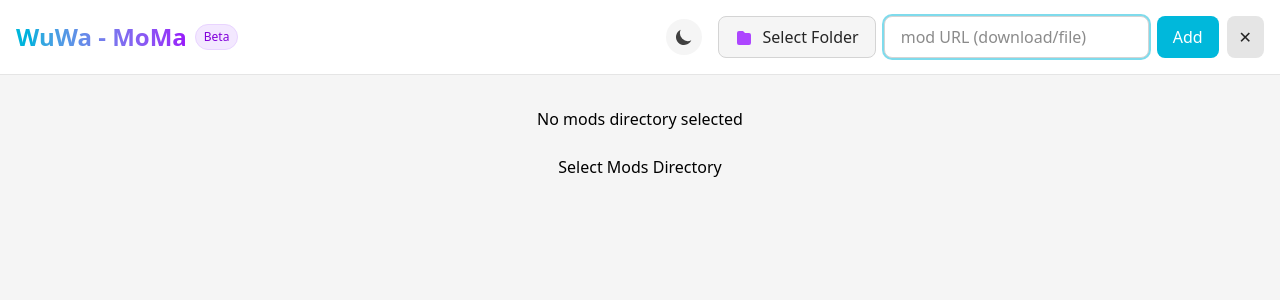
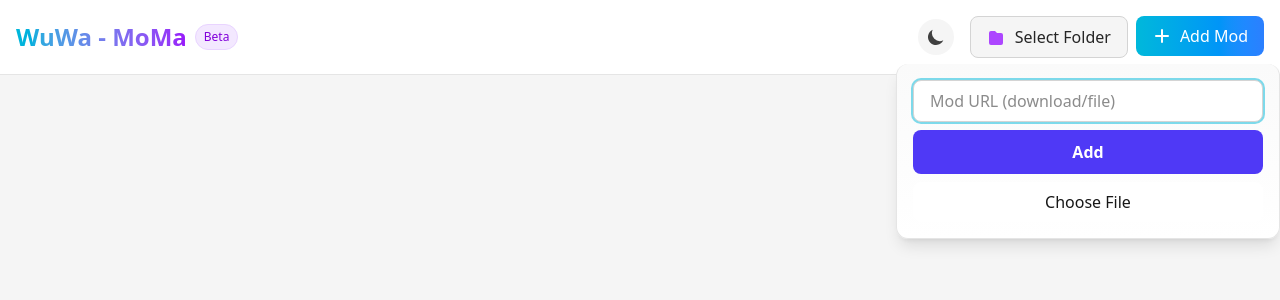
Before and after one commit to AymanLyesri/wuwa-mod-manager, a React (Vite) app: page / in a window 1280 px wide. Both pictures are taken after a click on the button "Add Mod". Shown: the top 300 px of the page. Built offline with nearby package versions, Linux system fonts and the light colour scheme.

Commit message:
add mod from folder, tweaks

```diff
--- a/src-tauri/capabilities/default.json
+++ b/src-tauri/capabilities/default.json
@@ -7,7 +7,14 @@
   ],
   "permissions": [
     "core:default",
-    "dialog:default",
+    {
+      "identifier": "dialog:default",
+      "allow": [
+        {
+          "path": "**/*"
+        }
+      ]
+    },
     {
       "identifier": "fs:default",
       "allow": [
--- a/src/App.tsx
+++ b/src/App.tsx
@@ -4,8 +4,7 @@ import { Mod } from './interfaces/Mod.interface';
 import { getFolderContents } from './services/folder.service';
 import Header from './components/Header';
 import ModInfoPanel from './components/ModInfoPanel';
-import { open } from '@tauri-apps/plugin-dialog';
-import { deleteMod, downloadMod, setModInfo } from './services/mod.service';
+import { deleteMod, setModInfo } from './services/mod.service';
 import { Spinner } from './components/Spinner';
 import { AnimatePresence } from 'framer-motion';
 import { ToastContainer } from 'react-toastify';
@@ -49,12 +48,6 @@ const App: React.FC = () => {
     setIsPanelOpen(false);
   };
 
-  const handleDownloadMod = (url: string) => {
-    downloadMod(url, modDirPath).finally(() => {
-      fetchMods();
-    });
-  }
-
   const handleModsDelete = async (mod: Mod[]) => {
     mod.forEach((mod) => {
       deleteMod(mod).finally(() => {
@@ -65,30 +58,11 @@ const App: React.FC = () => {
     })
   }
 
-  // Then add this function to your App component
-  const handleSelectFolder = async () => {
-    try {
-      const file = await open({
-        multiple: false,
-        directory: true,
-      });
-
-      if (file) {
-        const selectedPath = file as string;
-        setModDirPath(selectedPath);
-        localStorage.setItem('modDirPath', selectedPath); // Save the path to localStorage
-        fetchMods(); // Fetch mods after selecting the folder
-      }
-    } catch (error) {
-      console.error('Error selecting folder:', error);
-    }
-  };
-
   return (
     <div className=" h-screen overflow-hidden bg-neutral-100 dark:bg-neutral-900 text-black dark:text-white flex flex-col">
       <Header
-        onAddMod={handleDownloadMod}
-        onSelectFolder={handleSelectFolder}
+        refreshMods={fetchMods}
+        setModDirPath={setModDirPath}
       />
       <Spinner />
       <div className="flex flex-1 overflow-hidden relative">
@@ -105,13 +79,13 @@ const App: React.FC = () => {
               />
             ) : (
               <div className="text-center p-8">
-                <p className=" mb-4">No mods directory selected</p>
+                {/* <p className=" mb-4">No mods directory selected</p>
                 <button
                   onClick={handleSelectFolder}
                   className="px-4 py-2  rounded"
                 >
                   Select Mods Directory
-                </button>
+                </button> */}
               </div>
             )}
           </AnimatePresence>
--- a/src/components/Header.tsx
+++ b/src/components/Header.tsx
@@ -1,12 +1,15 @@
+import { Popover, PopoverButton, PopoverPanel } from '@headlessui/react';
 import React, { useState, useEffect } from 'react';
+import { STYLE } from '../constants/styling.constant';
+import { addMod, downloadMod } from '../services/mod.service';
+import { open } from '@tauri-apps/plugin-dialog';
 
 interface HeaderProps {
-    onAddMod: (url: string) => void;
-    onSelectFolder: () => void;
+    refreshMods: () => void;
+    setModDirPath: (path: string) => void;
 }
 
-const Header: React.FC<HeaderProps> = ({ onAddMod, onSelectFolder }) => {
-    const [addModExpanded, setAddModExpanded] = useState(false);
+const Header: React.FC<HeaderProps> = ({ refreshMods, setModDirPath }) => {
     const [modUrl, setModUrl] = useState('');
     const [darkMode, setDarkMode] = useState(() => {
         // Check localStorage for user preference or use system preference
@@ -29,11 +32,54 @@ const Header: React.FC<HeaderProps> = ({ onAddMod, onSelectFolder }) => {
         }
     }, [darkMode]);
 
-    const handleAddMod = () => {
-        if (modUrl.trim()) {
-            onAddMod(modUrl);
+    // Then add this function to your App component
+    const handleSelectFolder = async () => {
+        try {
+            const file = await open({
+                multiple: false,
+                directory: true,
+            });
+
+            if (file) {
+                const selectedPath = file as string;
+                setModDirPath(selectedPath);
+                localStorage.setItem('modDirPath', selectedPath); // Save the path to localStorage
+                refreshMods(); // Refresh mods after selecting a new folder
+            }
+        } catch (error) {
+            console.error('Error selecting folder:', error);
+        }
+    };
+
+    const handleDownloadMod = () => {
+        const modDirPath = localStorage.getItem('modDirPath');
+        if (modUrl.trim() && modDirPath) {
+            downloadMod(modUrl, modDirPath).finally(() => {
                 setModUrl('');
-            setAddModExpanded(false);
+                refreshMods();
+            }
+            );
+        }
+
+
+    };
+
+    const handleAddMod = async () => {
+        try {
+            const file = await open({
+                multiple: false,
+                directory: true,
+            });
+
+            if (file) {
+                const modDirPath = localStorage.getItem('modDirPath') || '';
+                const selectedPath = file as string;
+                addMod(selectedPath, modDirPath).finally(() => {
+                    refreshMods(); // Refresh mods after selecting a new folder
+                });
+            }
+        } catch (error) {
+            console.error('Error selecting folder:', error);
         }
     };
 
@@ -68,10 +114,10 @@ const Header: React.FC<HeaderProps> = ({ onAddMod, onSelectFolder }) => {
                         )}
                     </button>
 
-                    {/* Actions */}
                     <div className="flex flex-col sm:flex-row gap-2">
+                        {/* Select Folder Button */}
                         <button
-                            onClick={onSelectFolder}
+                            onClick={handleSelectFolder}
                             className="flex items-center gap-2 px-4 py-2 bg-neutral-100 dark:bg-neutral-800 hover:bg-neutral-200 dark:hover:bg-neutral-700/90 border border-neutral-300 dark:border-neutral-700 rounded-lg text-neutral-800 dark:text-neutral-200 hover:text-neutral-900 dark:hover:text-white transition-all hover:shadow-lg hover:-translate-y-0.5 active:translate-y-0"
                         >
                             <svg xmlns="http://www.w3.org/2000/svg" className="h-5 w-5 text-purple-500 dark:text-purple-400" viewBox="0 0 20 20" fill="currentColor">
@@ -80,48 +126,52 @@ const Header: React.FC<HeaderProps> = ({ onAddMod, onSelectFolder }) => {
                             <span>Select Folder</span>
                         </button>
 
-                        {!addModExpanded ? (
-                            <button
-                                onClick={() => setAddModExpanded(true)}
+                        {/* Add Mod Popover */}
+                        <Popover>
+
+                            <PopoverButton
                                 className="flex items-center gap-2 px-4 py-2 bg-gradient-to-r from-cyan-500 to-blue-500 dark:from-cyan-600 dark:to-blue-600 hover:from-cyan-400 hover:to-blue-400 dark:hover:from-cyan-500 dark:hover:to-blue-500 rounded-lg text-white font-medium transition-all hover:shadow-lg hover:-translate-y-0.5 active:translate-y-0"
                             >
                                 <svg xmlns="http://www.w3.org/2000/svg" className="h-5 w-5" viewBox="0 0 20 20" fill="currentColor">
                                     <path fillRule="evenodd" d="M10 3a1 1 0 011 1v5h5a1 1 0 110 2h-5v5a1 1 0 11-2 0v-5H4a1 1 0 110-2h5V4a1 1 0 011-1z" clipRule="evenodd" />
                                 </svg>
                                 <span>Add Mod</span>
-                            </button>
-                        ) : (
-                            <div className="flex gap-2">
+                            </PopoverButton>
+
+                            <PopoverPanel className={STYLE.panel + " absolute z-10 right-0 mt-2 w-96 p-4 flex flex-col gap-5"}>
+                                <div className="flex flex-col gap-2">
                                     <input
                                         type="text"
                                         value={modUrl}
                                         onChange={(e) => setModUrl(e.target.value)}
-                                    onKeyDown={(e) => e.key === 'Enter' && handleAddMod()}
-                                    placeholder="mod URL (download/file)"
-                                    className="flex-1 px-4 py-2 bg-white dark:bg-neutral-800 border border-neutral-300 dark:border-neutral-700 rounded-lg text-neutral-900 dark:text-white focus:outline-none focus:ring-2 focus:ring-cyan-500/50"
+                                        onKeyDown={(e) => e.key === 'Enter' && handleDownloadMod()}
+                                        placeholder="Mod URL (download/file)"
+                                        className="px-4 py-2 bg-white dark:bg-neutral-700 border border-neutral-300 dark:border-neutral-600 rounded-lg text-neutral-900 dark:text-white focus:outline-none focus:ring-2 focus:ring-cyan-500/50"
                                         autoFocus
                                     />
+
                                     <button
-                                    onClick={handleAddMod}
-                                    className="px-4 py-2 bg-cyan-500 dark:bg-cyan-600 hover:bg-cyan-400 dark:hover:bg-cyan-500 text-white rounded-lg transition-all"
+                                        onClick={handleDownloadMod}
+                                        className={STYLE.button.primary + " w-full"}
                                     >
                                         Add
                                     </button>
+
                                     <button
-                                    onClick={() => {
-                                        setAddModExpanded(false);
-                                        setModUrl('');
-                                    }}
-                                    className="px-3 py-2 bg-neutral-200 dark:bg-neutral-700 hover:bg-neutral-300 dark:hover:bg-neutral-600 text-neutral-800 dark:text-neutral-300 rounded-lg transition-all"
+                                        className={STYLE.button.secondary + " w-full"}
+                                        onClick={handleAddMod}
                                     >
-                                    ✕
+                                        Choose File
                                     </button>
                                 </div>
-                        )}
+                            </PopoverPanel>
+
+
+                        </Popover>
                     </div>
                 </div>
             </div>
-        </header>
+        </header >
     );
 };
 
--- a/src/constants/styling.constant.tsx
+++ b/src/constants/styling.constant.tsx
@@ -43,13 +43,18 @@ export const STYLE = {
   input: `w-full rounded-lg px-4 py-2.5 border ${COLORS.border.input} ${COLORS.background.input} ${COLORS.text.primary} ${TRANSITIONS.interactive} outline-none focus:ring-2 focus:ring-indigo-200 dark:focus:ring-indigo-900 placeholder:${COLORS.text.label}`,
   select: `w-full rounded-lg px-4 py-2.5 border ${COLORS.border.input} ${COLORS.background.input} ${COLORS.text.primary} ${TRANSITIONS.interactive} cursor-pointer outline-none focus:ring-2 focus:ring-indigo-200 dark:focus:ring-indigo-900`,
   button: {
-    primary: `px-5 py-2.5 rounded-lg font-semibold ${COLORS.background.button.primary} ${TRANSITIONS.interactive} ${COLORS.shadow.button} focus:outline-none focus:ring-2 focus:ring-indigo-300 dark:focus:ring-indigo-600 disabled:opacity-60`,
+    primary: `px-5 py-2.5 rounded-lg font-semibold
+        flex items-center justify-center
+    ${COLORS.background.button.primary}
+     ${TRANSITIONS.interactive}
+     ${COLORS.shadow.button}
+     `,
     secondary: `
     px-3 py-2 rounded-lg font-medium
-    bg-white hover:bg-neutral-100 dark:bg-neutral-700 dark:hover:bg-neutral-600
+    flex items-center justify-center
+    ${COLORS.background.button.secondary}
     ${COLORS.text.primary}
     ${TRANSITIONS.interactive}
-    flex items-center gap-2
   `,
   },
   card: `rounded-xl bg-white dark:bg-neutral-800 ${COLORS.border.panel} ${COLORS.shadow.card} ${TRANSITIONS.base} hover:${COLORS.shadow.card} p-5`,
```
Also changed, not shown: src/components/ModGrid.tsx (+10 -10 lines), src/services/mod.service.tsx (+19 -0 lines), 1 other file (tests, documents, lock files or other folders). Lines whose indentation alone changed are shown as unchanged.
